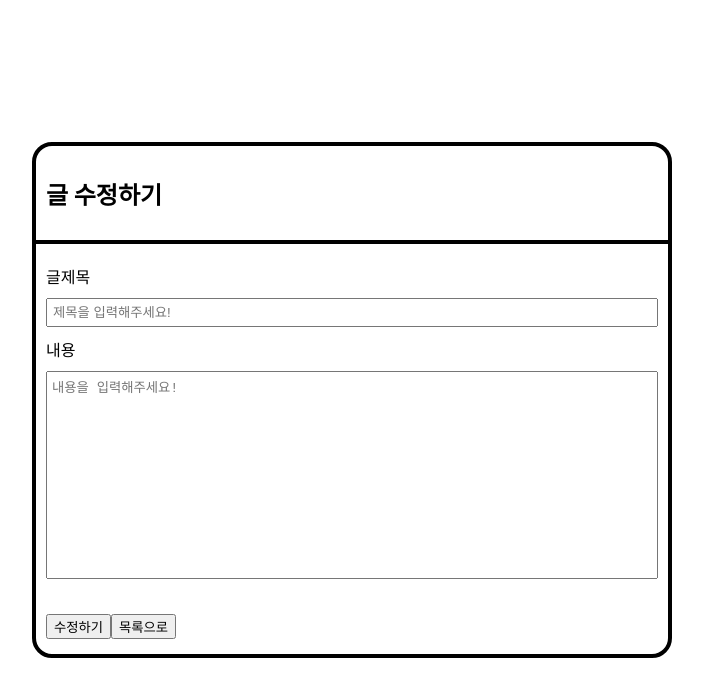
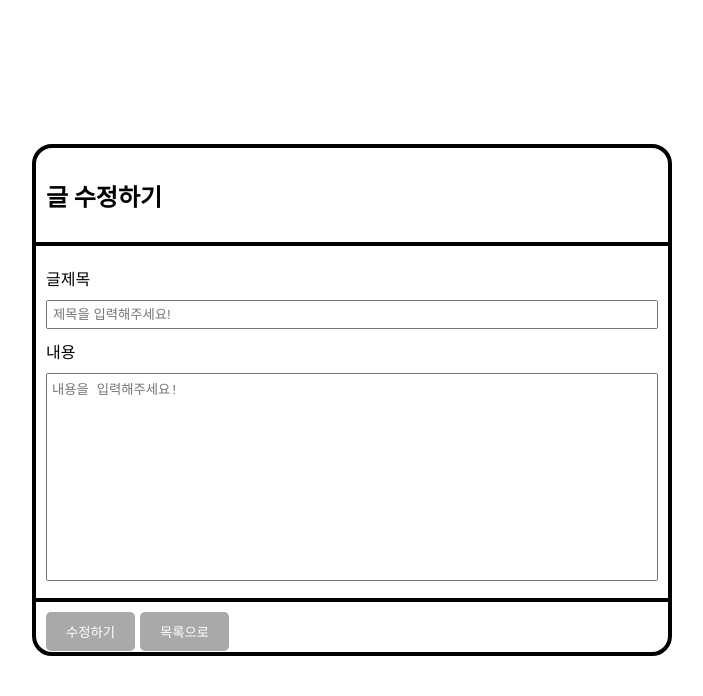
Before and after one commit to tomlim2/full-type-noticeboard, a React app in the folder front-end/: page /post/update/1 in a window 1280 px wide. Shown: the top 696 px of the page, without its empty margins (288-991 px from the left). Built offline with nearby package versions, Linux system fonts and the light colour scheme; no server answers.

Commit message:
Refactor: added error and convention

```diff
--- a/front-end/src/components/Button.scss
+++ b/front-end/src/components/Button.scss
@@ -1,3 +1,18 @@
-.Button{
-    cursor: pointer;
+.Button {
+  padding: 10px 20px;
+  border: none;
+  border-radius: 5px;
+  background-color: darkgray;
+
+  color: white;
+
+  cursor: pointer;
+
+  & + .Button {
+    margin-left: 5px;
+  }
+
+  &:hover {
+    background-color: black;
+  }
 }
--- a/front-end/src/pages/AddPost/AddPost.scss
+++ b/front-end/src/pages/AddPost/AddPost.scss
@@ -21,7 +21,8 @@
     }
   }
 
-  .section:nth-child(1) {
+  .section:nth-child(2) {
+    border-top: 4px solid black;
     border-bottom: 4px solid black;
   }
 }
--- a/front-end/src/pages/AddPost/AddPost.tsx
+++ b/front-end/src/pages/AddPost/AddPost.tsx
@@ -15,9 +15,15 @@ const AddPost = () => {
   const submitHandler = (event) => {
     event.preventDefault();
 
-    fetch(`http://localhost:5000/api/post/`, requestOptions).then(() =>
-      alert("새로운 글이 생성되었습니다!")
-    );
+    if (titleInput === "" || contentInput === "") {
+      return alert("제목 혹은 내용이 비어있습니다!");
+    }
+
+    fetch(`http://localhost:5000/api/post/`, requestOptions).then(() => {
+      setTitleInput("");
+      setContentInput("");
+      alert("새로운 글이 생성되었습니다!");
+    });
   };
 
   return (
--- a/front-end/src/pages/Main/Main.scss
+++ b/front-end/src/pages/Main/Main.scss
@@ -16,7 +16,7 @@
 
       li {
         display: inline-block;
-        padding: 2px;
+        margin: 0 5px;
         color: lightslategray;
         cursor: pointer;
       }
--- a/front-end/src/pages/SinglePost/SinglePost.tsx
+++ b/front-end/src/pages/SinglePost/SinglePost.tsx
@@ -47,7 +47,7 @@ const SinglePost = () => {
         <p>{post && post.content}</p>
       </div>
       <div className="section">
-        <Button options={{ linkTo: `post/update/${path}` }}>이 글 수정하기</Button>
+        <Button options={{ linkTo: `/post/update/${path}` }}>이 글 수정하기</Button>
         <Button options={{ onClick: deletePost }}>삭제하기</Button>
         <Button options={{ linkTo: "/" }}>목록으로</Button>
       </div>
--- a/front-end/src/pages/UpdatePost/UpdatePost.scss
+++ b/front-end/src/pages/UpdatePost/UpdatePost.scss
@@ -1,4 +1,4 @@
-.UpdatePost{
+.UpdatePost {
   .section {
     padding: 10px;
     font-size: 1rem;
@@ -21,7 +21,8 @@
     }
   }
 
-      .section:nth-child(1) {
+  .section:nth-child(2) {
+    border-top: 4px solid black;
     border-bottom: 4px solid black;
   }
 }
```
Lines whose indentation alone changed are shown as unchanged.
